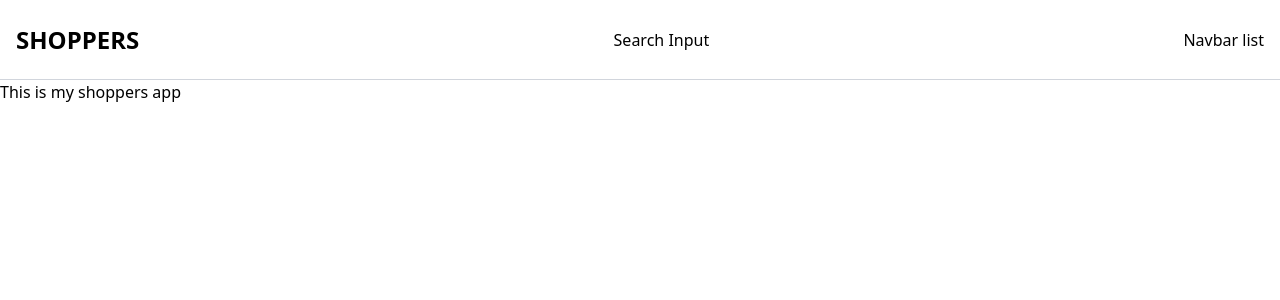
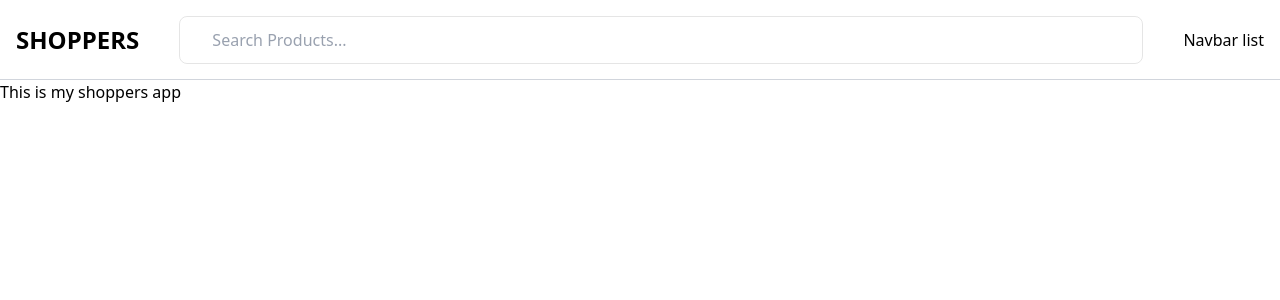
Before and after one commit to Donald2023-source/Shoppers-app, a Next.js app: page / in a window 1280 px wide. Shown: the top 300 px of the page. Built offline with nearby package versions, Linux system fonts and the light colour scheme.

Commit message:
Search input

```diff
--- a/src/Components/Header.tsx
+++ b/src/Components/Header.tsx
@@ -1,13 +1,14 @@
 import React from 'react'
 import Container from './Container'
 import Logo from './Logo'
+import SearchInput from './SearchInput'
 
 const Header = () => {
   return (
     <header className='w-full h-20 bg-white border-b-[1px] border-b-gray-300'>
         <Container className='h-full flex items-center justify-between lg:gap-10 gap-5'>
             <Logo />
-            <div>Search Input</div>
+            <SearchInput />
             <div>Navbar list</div>
         </Container>
     </header>
--- a/src/Components/SearchInput.tsx
+++ b/src/Components/SearchInput.tsx
@@ -1,11 +1,15 @@
-import React from 'react'
+import React from "react";
 
 const SearchInput = () => {
   return (
-    <div>
+    <div className="w-full hidden md:inline-flex flex-1 h-12">
+      <input
+        className="flex-1 h-full border-[1px] border-black/10 pl-8 pr-28 rounded-lg outline-none bg-transparent placeholder-gray-400 focus:shadow-lg focus:border-none"
+        type="text"
+        placeholder="Search Products..."
+      />
+    </div>
+  );
+};
 
-    </div>
-  )
-}
-
-export default SearchInput
+export default SearchInput;
```
